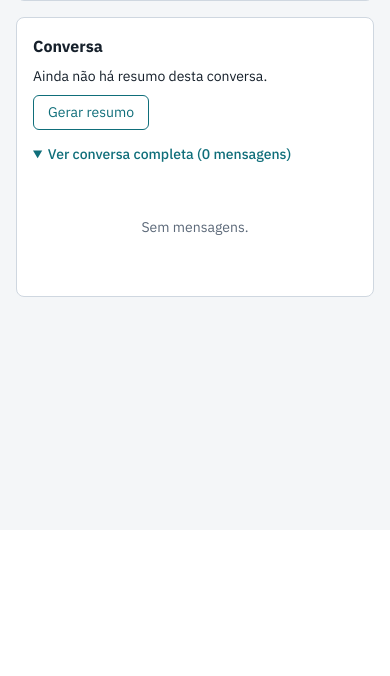
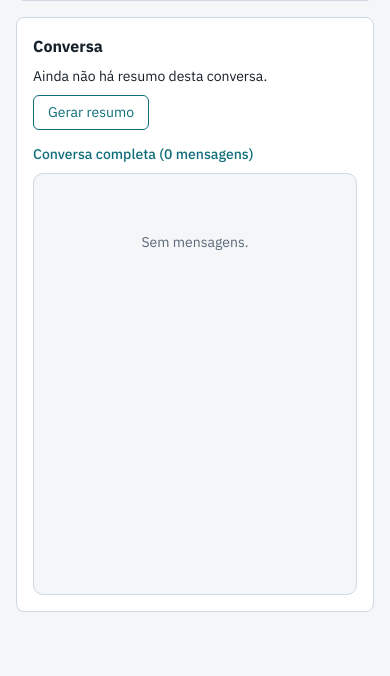
Before and after one commit to cauagabriel814/desafio-autoconf, a FastAPI app: template app/telas/templates/lead.html in a window 390 px wide. Shown: the part 314-990 px from the top of the page. Before the commit the page ends 611 px from the top, so only its background shows below. Run offline with FastAPI, Linux system fonts and the light colour scheme; the template is opened without the code that fills it, so the values that code supplies are empty.

Commit message:
Tela do lead: conversa em bloco de altura fixa com rolagem própria

```diff
--- a/app/telas/templates/lead.html
+++ b/app/telas/templates/lead.html
@@ -6,9 +6,10 @@
   dl.ficha dd.sem_resposta { color: var(--warn); }
   dl.ficha dt.principal { color: var(--fg); font-weight: 500; }
   .legenda { display: flex; flex-wrap: wrap; gap: 6px 14px; font-size: 12px; color: var(--muted); margin-top: 10px; }
-  details.conversa-completa { margin-top: 14px; }
-  details.conversa-completa > summary { cursor: pointer; color: var(--accent); font-weight: 500; }
-  details.conversa-completa[open] > summary { margin-bottom: 10px; }
+  /* Conversa num bloco de altura fixa com rolagem própria (igual à tela de chat): a página não cresce */
+  .conversa-titulo { margin: 14px 0 8px; color: var(--accent); font-weight: 500; }
+  .conversa-box { height: clamp(260px, 50vh, 460px); overflow-y: auto; padding: 16px; border: 1px solid var(--line);
+                  border-radius: 10px; background: var(--bg); }
   .resumo-caixa { display: flex; flex-direction: column; gap: 8px; }
   .resumo-caixa .resumo { margin: 0; }
 </style>
@@ -62,9 +63,8 @@
       </div>
     </div>
 
-    <details class="conversa-completa" {{ 'open' if not resumo }}>
-      <summary>Ver conversa completa ({{ lead.mensagens | length }} mensagens)</summary>
-      <div class="conversa">
+    <p class="conversa-titulo">Conversa completa ({{ lead.mensagens | length }} mensagens)</p>
+    <div class="conversa conversa-box" id="conversa-lead" tabindex="0" aria-label="Conversa completa">
         {% for m in lead.mensagens %}
           <div class="bolha {{ 'bloqueada' if m.status == 'bloqueada' else m.papel }}">{{ m.texto }}
             {% if m.audio_path %}<audio controls src="/audios/{{ m.audio_path }}"></audio>{% endif %}
@@ -73,14 +73,17 @@
         {% else %}
           <p class="vazio">Sem mensagens.</p>
         {% endfor %}
-      </div>
-    </details>
+    </div>
   </div>
 </div>
 {% endblock %}
 
 {% block scripts %}
 <script>
+// A conversa abre na última mensagem (a caixa rola, a página não)
+const caixa = document.getElementById("conversa-lead");
+if (caixa) caixa.scrollTop = caixa.scrollHeight;
+
 const b = document.getElementById("devolver");
 if (b) b.addEventListener("click", async () => {
   await fetch("/leads/{{ lead.id }}/devolver", { method: "POST" });
```
Also changed, not shown: tests/test_telas.py (+1 -1 lines).
